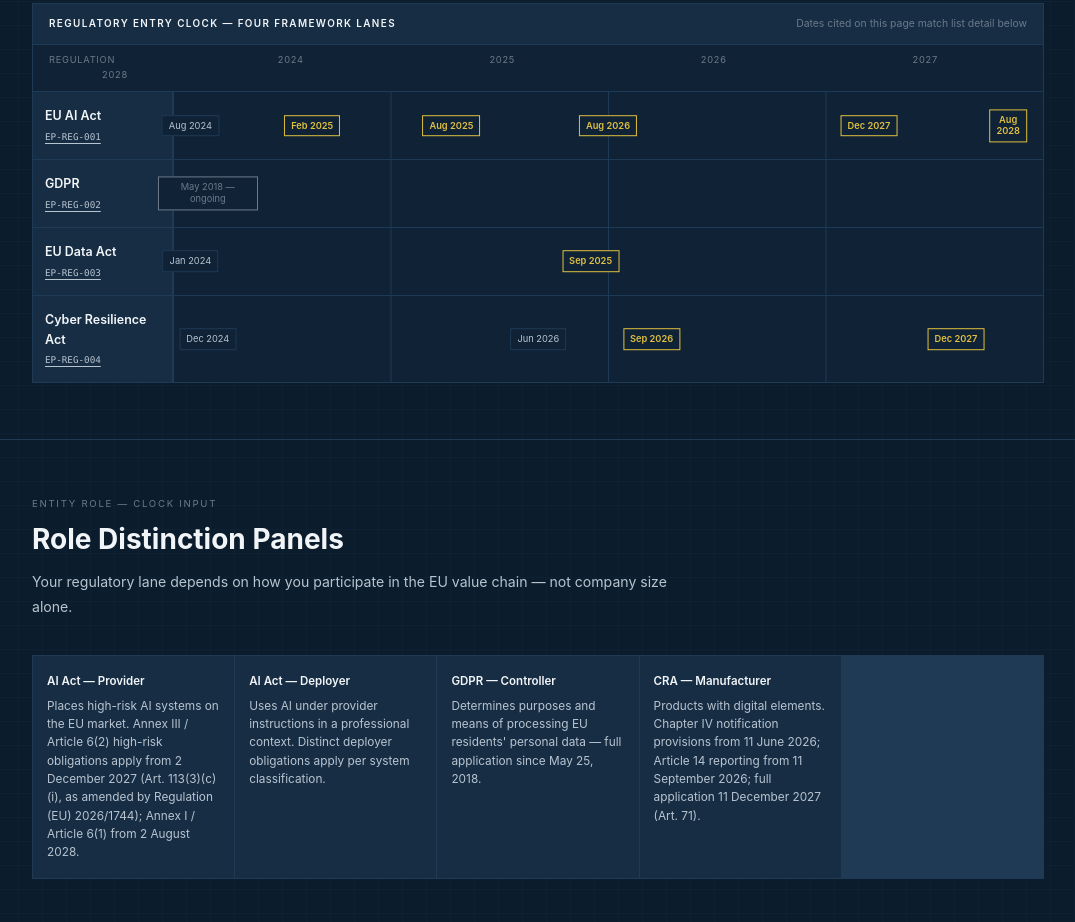
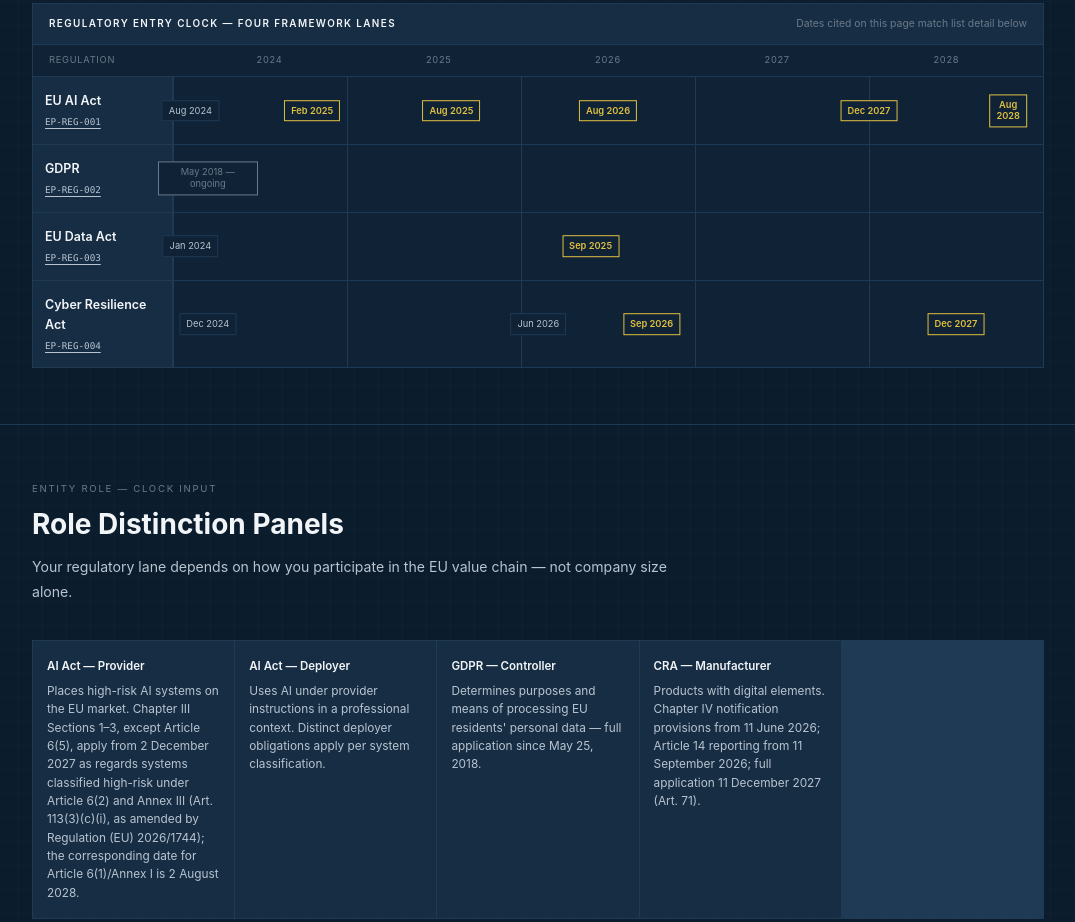
Before and after one commit to Sohadot/EuraPlan, a plain HTML site: page clock/index.html in a window 1280 px wide. Shown: the part 1068-1990 px from the top of the page, without its empty margins (102-1177 px from the left). Drawn offline with Linux system fonts and the light colour scheme.

Commit message:
Publish Gate RC.1 — Final Consistency Closure (still publishable, not published)
Four bounded fixes after RC review; no claim proposition, ID, source edge, or
qualified_by changed. Branch only; PR #24 stays open and unmerged.

- regulation/eu-ai-act/claims.json: removed self-contradictory _meta notes (the
  stale "verified" note and the false "publishable is a CLOSED gate — no
  claims.json/anchors/HTML" note); _meta now describes the RC only; generated
  2026-08-20 (last_verified_at stays 2026-08-19). No claim object changed.
- regulation/eu-ai-act/index.html: legacy "Article 113(2)" corrected to
  "Article 113, third paragraph, point (b)" in the GPAI role panel and the matrix
  question, both linked to #ep-clm-000004; no 113(2) remains.
- clock/index.html: role panel narrowed to "Chapter III Sections 1–3, except
  Article 6(5) …" (was over-broad "Annex III obligations"); AI Act lane aria-label
  now includes the 2 Dec 2026 Article 5 exception and marks 2 Aug 2026 as qualified.
- assets/css/main.css + clock/index.html: fixed the axis/track visual regression
  (6 axis cells vs 4-period grid) with scoped, opt-in modifiers
  clock-preview-axis--five-years and clock-lane-track--five-years; the global
  4-period grid is unchanged for all other components.
- DECISION_LOG.md: DEC-045 wording softened from "First publication" to
  "Prepare and authorize the first governed Evidence Graph publication (Release
  Candidate)".
- governance/audits/EU_AI_ACT_PUBLISH_GATE_2026-08-20.md: RC.1 closure section;
  corrected publication order (flip to published/active on the branch first, then
  merge that same SHA, so main never serves a live corpus in a publishable state).

Validation: all RC checks re-run PASS; gitleaks working-tree scan 0 findings.

Co-Authored-By: Claude Opus 4.8 <noreply@anthropic.com>
Claude-Session: https://claude.ai/code/session_017CDxQgYFrR17Jun5ZvNLdi

```diff
--- a/assets/css/main.css
+++ b/assets/css/main.css
@@ -1078,6 +1078,12 @@ main { flex: 1; }
     linear-gradient(90deg, var(--blue-border) 1px, transparent 1px) 0 0 / 25% 100%;
   padding: 8px 0;
 }
+/* Publish Gate RC.1 — opt-in five-year (2024–2028) preview grid; used only where a lane spans to 2028 (EU AI Act clock). Default four-period grid elsewhere is unchanged. */
+.clock-preview-axis--five-years { grid-template-columns: 140px repeat(5, 1fr); }
+.clock-lane-track--five-years {
+  background:
+    linear-gradient(90deg, var(--blue-border) 1px, transparent 1px) 0 0 / 20% 100%;
+}
 .clock-marker {
   position: absolute;
   top: 50%;
--- a/clock/index.html
+++ b/clock/index.html
@@ -122,12 +122,12 @@
         <span class="clock-preview-title">Regulatory Entry Clock — Four Framework Lanes</span>
         <span class="clock-preview-note">Dates cited on this page match list detail below</span>
       </div>
-      <div class="clock-preview-axis" aria-hidden="true">
+      <div class="clock-preview-axis clock-preview-axis--five-years" aria-hidden="true">
         <span>Regulation</span><span>2024</span><span>2025</span><span>2026</span><span>2027</span><span>2028</span>
       </div>
       <div class="clock-lane">
         <div class="clock-lane-label">EU AI Act<small><a href="/regulation/eu-ai-act/">EP-REG-001</a></small></div>
-        <div class="clock-lane-track" aria-label="EU AI Act (Reg 2024/1689 as amended by 2026/1744): Aug 2024 entry into force; Feb 2025 Chapters I-II incl. prohibited practices; Aug 2025 GPAI + governance; Aug 2026 general application; Dec 2027 high-risk Annex III; Aug 2028 high-risk Annex I">
+        <div class="clock-lane-track clock-lane-track--five-years" aria-label="EU AI Act (Reg 2024/1689 as amended by 2026/1744): Aug 2024 entry into force; Feb 2025 Chapters I-II default, qualified by the new Article 5 exception from Dec 2026; Aug 2025 GPAI + governance; Aug 2026 general application, subject to staggered exceptions; Dec 2026 new Article 5 prohibitions; Dec 2027 high-risk Annex III; Aug 2028 high-risk Annex I">
           <span class="clock-marker" style="left: 2%;">Aug 2024</span>
           <span class="clock-marker clock-marker--signal" style="left: 16%;">Feb 2025</span>
           <span class="clock-marker clock-marker--signal" style="left: 32%;">Aug 2025</span>
@@ -138,20 +138,20 @@
       </div>
       <div class="clock-lane">
         <div class="clock-lane-label">GDPR<small><a href="/regulation/gdpr/">EP-REG-002</a></small></div>
-        <div class="clock-lane-track" aria-label="GDPR ongoing since May 25 2018">
+        <div class="clock-lane-track clock-lane-track--five-years" aria-label="GDPR ongoing since May 25 2018">
           <span class="clock-marker clock-marker--baseline" style="left: 4%;">May 2018 — ongoing</span>
         </div>
       </div>
       <div class="clock-lane">
         <div class="clock-lane-label">EU Data Act<small><a href="/regulation/eu-data-act/">EP-REG-003</a></small></div>
-        <div class="clock-lane-track" aria-label="EU Data Act Jan 2024 entry; Sep 2025 full application Art 50">
+        <div class="clock-lane-track clock-lane-track--five-years" aria-label="EU Data Act Jan 2024 entry; Sep 2025 full application Art 50">
           <span class="clock-marker" style="left: 2%;">Jan 2024</span>
           <span class="clock-marker clock-marker--signal" style="left: 48%;">Sep 2025</span>
         </div>
       </div>
       <div class="clock-lane">
         <div class="clock-lane-label">Cyber Resilience Act<small><a href="/regulation/cyber-resilience-act/">EP-REG-004</a></small></div>
-        <div class="clock-lane-track" aria-label="CRA Dec 2024 entry; Jun 2026 Chapter IV; Sep 2026 Art 14 reporting; Dec 2027 full Art 71.1">
+        <div class="clock-lane-track clock-lane-track--five-years" aria-label="CRA Dec 2024 entry; Jun 2026 Chapter IV; Sep 2026 Art 14 reporting; Dec 2027 full Art 71.1">
           <span class="clock-marker" style="left: 4%;">Dec 2024</span>
           <span class="clock-marker" style="left: 42%;">Jun 2026</span>
           <span class="clock-marker clock-marker--signal" style="left: 55%;">Sep 2026</span>
@@ -172,7 +172,7 @@
     <div class="role-panels">
       <div class="role-panel">
         <h3 class="role-panel-title">AI Act — Provider</h3>
-        <p class="role-panel-desc">Places high-risk AI systems on the EU market. Annex III / Article 6(2) high-risk obligations apply from 2 December 2027 (Art. 113(3)(c)(i), as amended by Regulation (EU) 2026/1744); Annex I / Article 6(1) from 2 August 2028.</p>
+        <p class="role-panel-desc">Places high-risk AI systems on the EU market. Chapter III Sections 1–3, except Article 6(5), apply from 2 December 2027 as regards systems classified high-risk under Article 6(2) and Annex III (Art. 113(3)(c)(i), as amended by Regulation (EU) 2026/1744); the corresponding date for Article 6(1)/Annex I is 2 August 2028.</p>
       </div>
       <div class="role-panel">
         <h3 class="role-panel-title">AI Act — Deployer</h3>
```
Also changed, not shown: regulation/eu-ai-act/claims.json (+3 -4 lines), regulation/eu-ai-act/index.html (+2 -2 lines), 2 other files.
